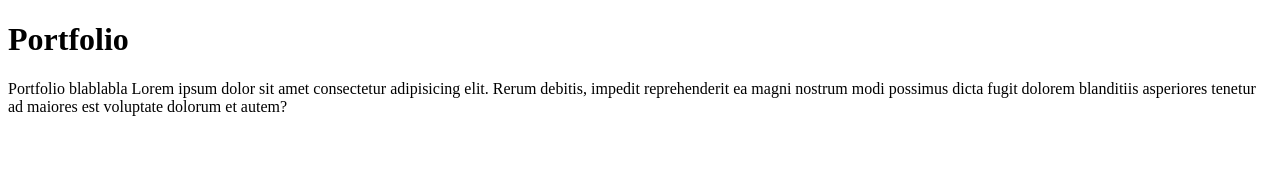
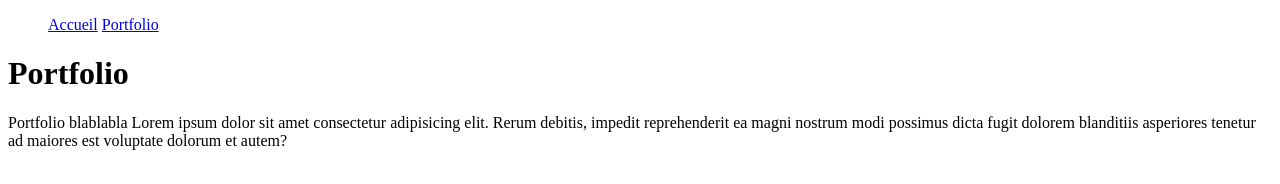
Before and after one commit to jess-stpierre/TP1_Enviroment2, a plain HTML site: page portfolio.html in a window 1280 px wide. Drawn offline with Linux system fonts and the light colour scheme.

Commit message:
creation de la navigation pour la page portfolio

```diff
--- a/portfolio.html
+++ b/portfolio.html
@@ -8,6 +8,14 @@
 </head>
 
 <body>
+    <header>
+        <nav>
+            <ul>
+                <a href="./index.html">Accueil</a>
+                <a href="./portfolio.html">Portfolio</a>
+            </ul>
+        </nav>
+    </header>
 <h1>Portfolio</h1>
 <p>Portfolio blablabla Lorem ipsum dolor sit amet consectetur adipisicing elit. Rerum debitis, impedit reprehenderit ea
     magni nostrum modi possimus dicta fugit dolorem blanditiis asperiores tenetur ad maiores est voluptate dolorum et
```
